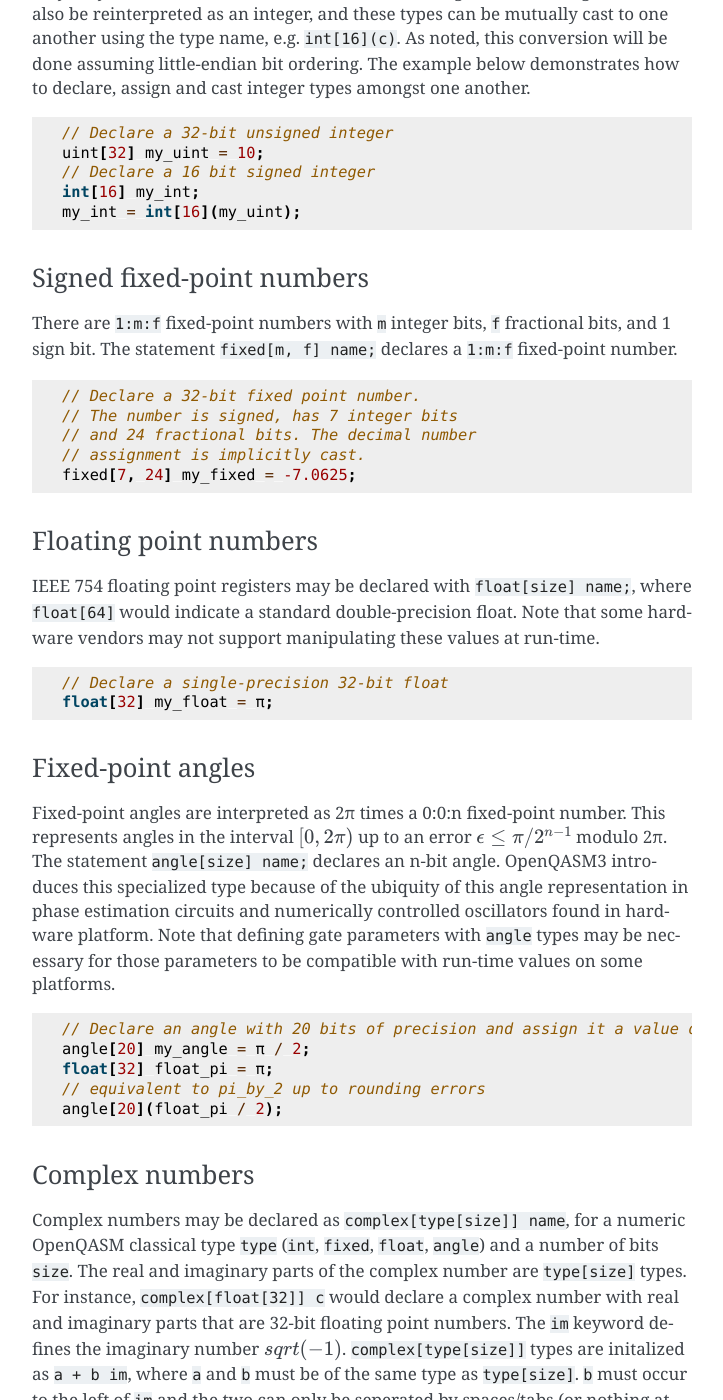
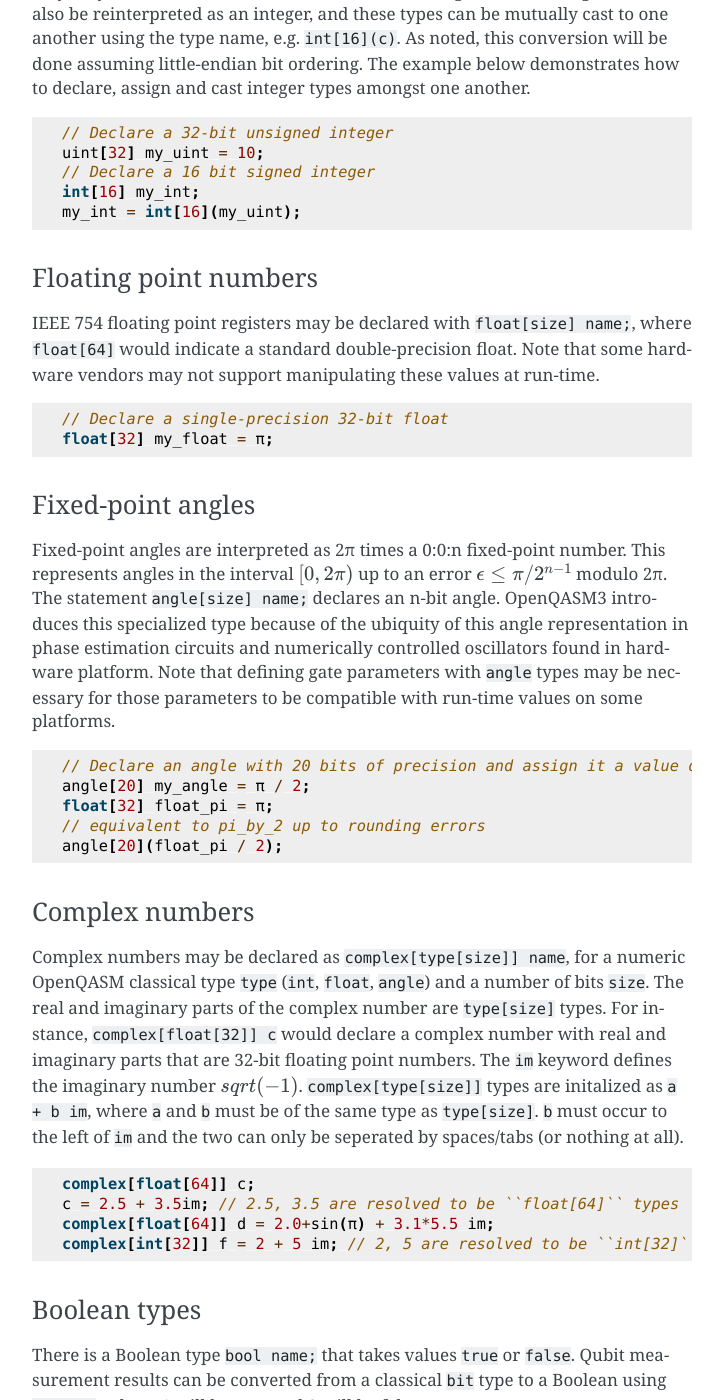
Before and after one commit to openqasm/openqasm, a Sphinx documentation site: the page built from source/language/types.rst, in a window 1280 px wide and 1400 px high, scrolled down 2760 px. Shown: the whole window, without its empty margins (388-1111 px from the left). Built offline with Sphinx 7.4.7, drawn with Linux system fonts in a browser that asks for light colours; cross-references to code outside the pages are shown as plain code; some of the changed text lies outside the part shown.

Commit message:
Removed references to fixed type

```diff
--- a/source/language/types.rst
+++ b/source/language/types.rst
@@ -148,20 +148,6 @@ one another.
    int[16] my_int;
    my_int = int[16](my_uint);
 
-Signed fixed-point numbers
-~~~~~~~~~~~~~~~~~~~~~~~~~~
-
-There are ``1:m:f`` fixed-point numbers with ``m`` integer bits, ``f`` fractional bits, and 1
-sign bit. The statement ``fixed[m, f] name;`` declares a ``1:m:f`` fixed-point number.
-
-.. code-block:: c
-
-   // Declare a 32-bit fixed point number.
-   // The number is signed, has 7 integer bits
-   // and 24 fractional bits. The decimal number
-   // assignment is implicitly cast.
-   fixed[7, 24] my_fixed = -7.0625;
-
 Floating point numbers
 ~~~~~~~~~~~~~~~~~~~~~~
 
@@ -201,7 +187,7 @@ Complex numbers
 ~~~~~~~~~~~~~~~
 
 Complex numbers may be declared as ``complex[type[size]] name``, for a numeric OpenQASM classical type
-``type`` (``int``, ``fixed``, ``float``, ``angle``) and a number of bits ``size``. The real
+``type`` (``int``, ``float``, ``angle``) and a number of bits ``size``. The real
 and imaginary parts of the complex number are ``type[size]`` types. For instance, ``complex[float[32]] c``
 would declare a complex number with real and imaginary parts that are 32-bit floating point numbers. The
 ``im`` keyword defines the imaginary number :math:`sqrt(-1)`. ``complex[type[size]]`` types are initalized as
```
Also changed, not shown: source/language/classical.rst (+3 -4 lines).
